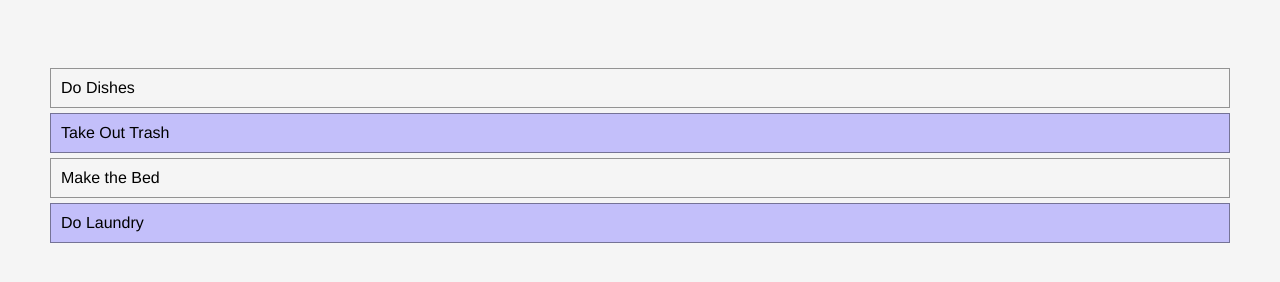
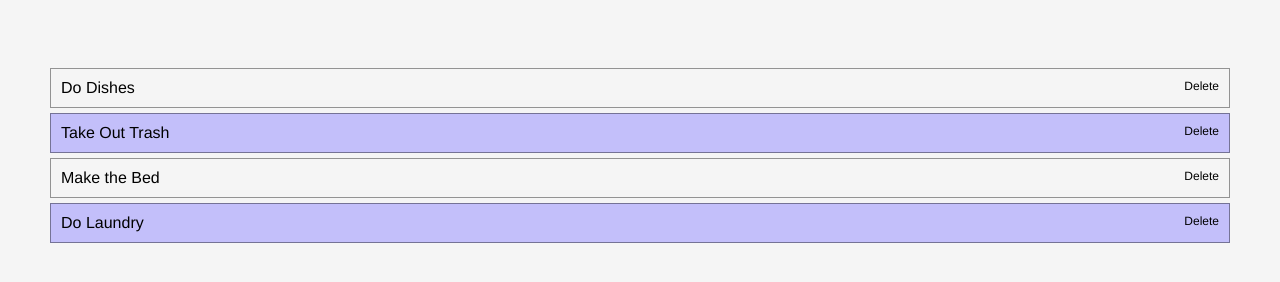
Before and after one commit to gloriading/React-ToDo, a React (Create React App) app: page / in a window 1280 px wide. Shown: the part 324-606 px from the top of the page. Built offline with nearby package versions, Linux system fonts and the light colour scheme.

Commit message:
Added delete function to todo-list

```diff
--- a/src/App.css
+++ b/src/App.css
@@ -78,7 +78,13 @@ body {
 .task-container:nth-of-type(even){
   background-color: rgba(162, 155, 254, 0.6);
 }
-
+.task-container p {
+  display: flex;
+  justify-content: space-between;
+}
+.task-container span {
+  font-size: 12px;
+}
 /* footer */
 .logo {
   position: fixed;
--- a/src/components/Task.js
+++ b/src/components/Task.js
@@ -1,11 +1,21 @@
-import React from 'react';
+import React, {Component} from 'react';
 
-const Task = (props) => {
-  return (
-    <div className="task-container">
-      <p>{props.todo}</p>
-    </div>
-  )
+export default class Task extends Component {
+  constructor(props){
+    super(props);
+
+    this.deleteTask = this.deleteTask.bind(this);
+  }
+
+  deleteTask(){
+    this.props.onDeleteTask(this.props.index);
+  }
+
+  render(){
+    return(
+      <div className="task-container">
+        <p>{this.props.todo}<span onClick={this.deleteTask}>Delete</span></p>
+      </div>
+    );
+  }
 }
-
-export default Task;
--- a/src/components/TaskList.js
+++ b/src/components/TaskList.js
@@ -2,12 +2,22 @@ import React, {Component} from 'react';
 import Task from './Task';
 
 export default class TaskList extends Component {
+  constructor(props){
+    super(props);
+
+    this.onDeleteTask = this.onDeleteTask.bind(this);
+
+  }
+
+  onDeleteTask(index){
+    this.props.onDeleteTask(index);
+  }
 
   render(){
 
     let todolist;
-    todolist = this.props.todos.map(todo=>{
-      return <Task key={todo} todo={todo} />
+    todolist = this.props.todos.map((todo, index)=>{
+      return <Task key={todo} todo={todo} onDeleteTask={this.onDeleteTask} index={index}/>
     });
 
     return(
--- a/src/components/TodoManager.js
+++ b/src/components/TodoManager.js
@@ -12,12 +12,21 @@ export default class TodoManager extends Component {
       newTodo: ""
     };
     this.updateTodoList = this.updateTodoList.bind(this);
+    this.deleteTask = this.deleteTask.bind(this);
   }
 
   updateTodoList(taskReceied){
     this.setState({
       todos: [...this.state.todos, taskReceied]
     });
+  }
+
+  deleteTask(index){
+    let currentTodos = this.state.todos;
+    let filteredTodos = currentTodos.filter(todo=>
+      currentTodos.indexOf(todo) != index
+    );
+    this.setState({ todos: filteredTodos });
   }
 
   render(){
@@ -27,7 +36,7 @@ export default class TodoManager extends Component {
           <h1> <span className="whiteText">React</span> To-Do </h1>
         </div>
         <AddTaskForm updateTodoList={this.updateTodoList} />
-        <TaskList todos={this.state.todos} />
+        <TaskList todos={this.state.todos} onDeleteTask={this.deleteTask} />
       </div>
     );
   }
```
